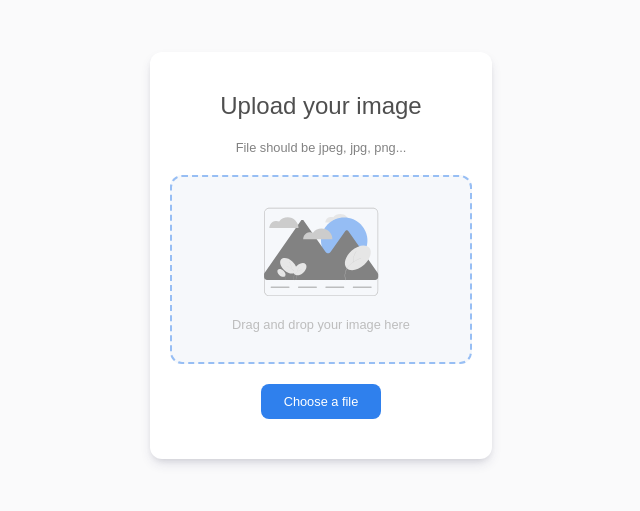
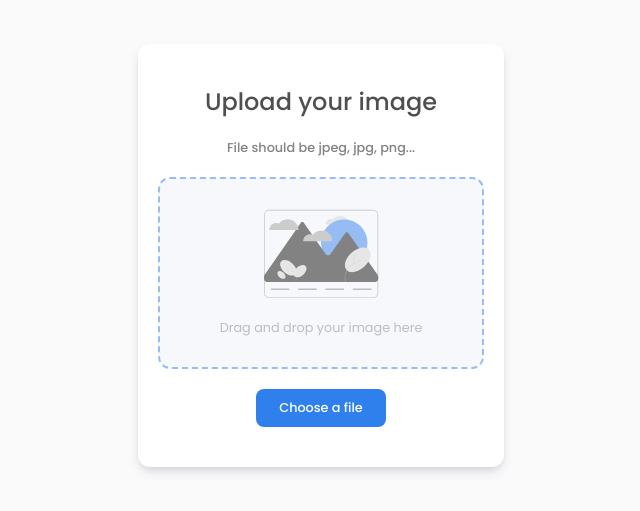
Before and after one commit to luizlopes12/Fullstack_challenges, a React (Create React App) app in the folder Image_uploader/frontend/: page / in a window 1280 px wide. Shown: the part 145-656 px from the top of the page, without its empty margins (319-959 px from the left). Built offline with nearby package versions, Linux system fonts and the light colour scheme.

Commit message:
screenshots

```diff
--- a/Image_uploader/frontend/public/index.html
+++ b/Image_uploader/frontend/public/index.html
@@ -7,6 +7,9 @@
       name="Image uploader"
       content="Image uploader challenge project"
     />
+    <link rel="preconnect" href="https://fonts.googleapis.com">
+<link rel="preconnect" href="https://fonts.gstatic.com" crossorigin>
+<link href="https://fonts.googleapis.com/css2?family=Poppins:wght@100;200;300;400;500;600&display=swap" rel="stylesheet">
     <title>Image Uploader</title>
   </head>
   <body>
--- a/Image_uploader/frontend/src/global/GlobalStyles.js
+++ b/Image_uploader/frontend/src/global/GlobalStyles.js
@@ -6,7 +6,7 @@
     padding: 0;
     box-sizing: border-box;
     outline: none;
-    font-family: sans-serif;
+    font-family: 'Poppins', sans-serif;
 }
 body{
     background: #FAFAFB;
```
Also changed, not shown: 1 other file (tests, documents, lock files or other folders).
